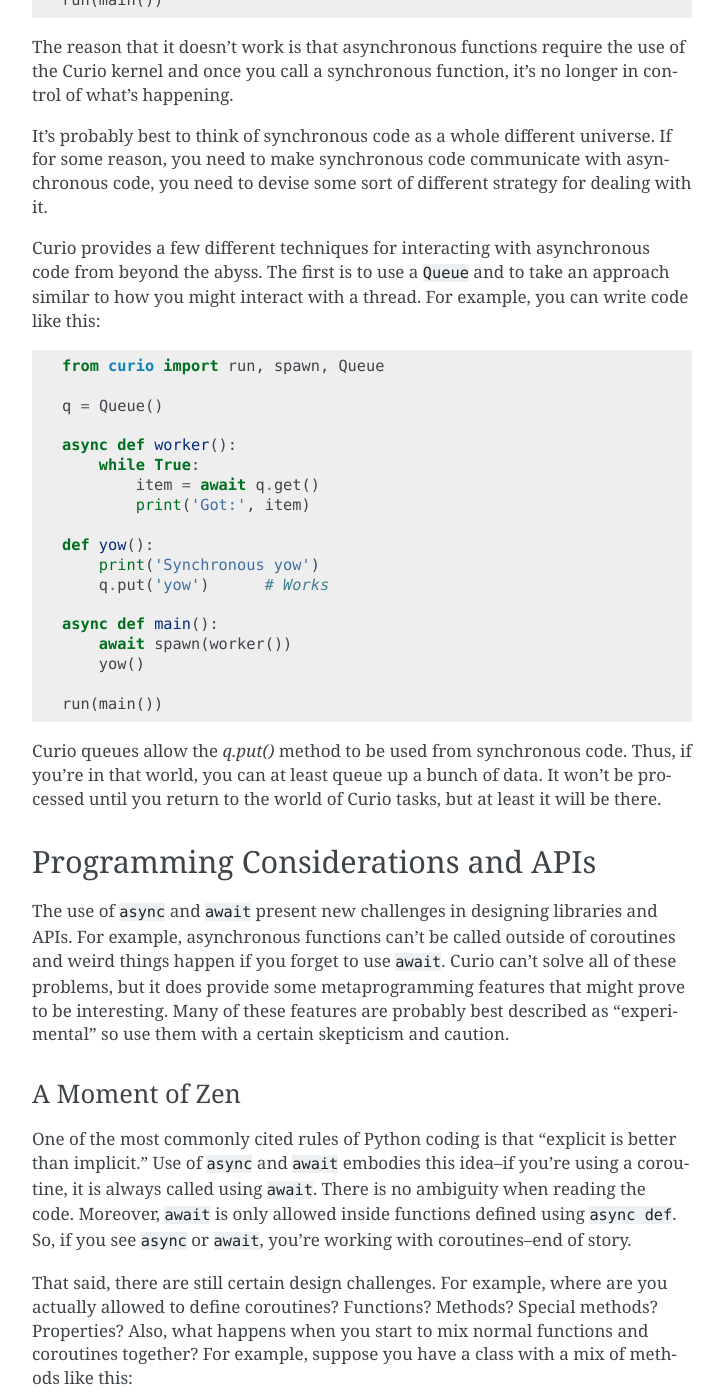
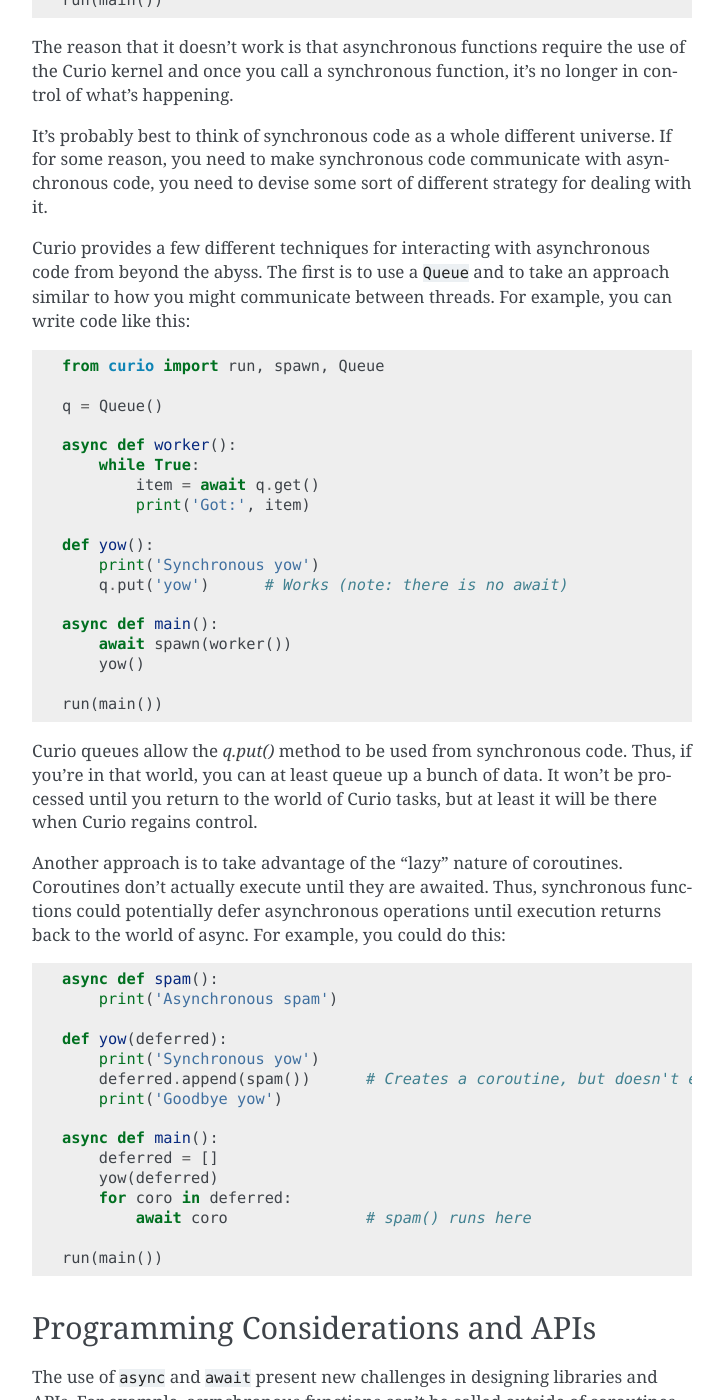
Before and after one commit to dabeaz/curio, a Sphinx documentation site: the page built from docs/devel.rst, in a window 1280 px wide and 1400 px high, scrolled down 46133 px. Shown: the whole window, without its empty margins (388-1112 px from the left). Built offline with Sphinx 7.4.7, drawn with Linux system fonts in a browser that asks for light colours; pages that are not in the unit, such as notebooks, are missing from menus; some of the changed text lies outside the part shown.

Commit message:
More doc updates

```diff
--- a/docs/devel.rst
+++ b/docs/devel.rst
@@ -2198,8 +2198,8 @@
 
     def yow():
         print('Synchronous yow')
-        spam()          # Fails
-        await spam()    # Fails
+        spam()          # Fails  (doesn't run)
+        await spam()    # Fails  (syntax error)
 
     async def main():
         yow()           # Works
@@ -2218,7 +2218,7 @@
 Curio provides a few different techniques for interacting with
 asynchronous code from beyond the abyss.  The first is to use
 a ``Queue`` and to take an approach similar to how you might
-interact with a thread.   For example, you can write code like this::
+communicate between threads.   For example, you can write code like this::
 
     from curio import run, spawn, Queue
 
@@ -2231,7 +2231,7 @@
 
     def yow():
         print('Synchronous yow')
-        q.put('yow')      # Works
+        q.put('yow')      # Works (note: there is no await)
 
     async def main():
         await spawn(worker())
@@ -2242,7 +2242,29 @@
 Curio queues allow the `q.put()` method to be used from synchronous
 code.  Thus, if you're in that world, you can at least queue up a
 bunch of data.  It won't be processed until you return to the world of
-Curio tasks, but at least it will be there.
+Curio tasks, but at least it will be there when Curio regains control.
+
+Another approach is to take advantage of the "lazy" nature of
+coroutines.  Coroutines don't actually execute until they are awaited.
+Thus, synchronous functions could potentially defer asynchronous
+operations until execution returns back to the world of async.
+For example, you could do this::
+
+    async def spam():
+        print('Asynchronous spam')
+
+    def yow(deferred):
+        print('Synchronous yow')
+	deferred.append(spam())      # Creates a coroutine, but doesn't execute it
+        print('Goodbye yow')
+
+    async def main():
+        deferred = []
+        yow(deferred)
+	for coro in deferred:
+            await coro               # spam() runs here
+
+    run(main())
 
 Programming Considerations and APIs
 -----------------------------------
```
